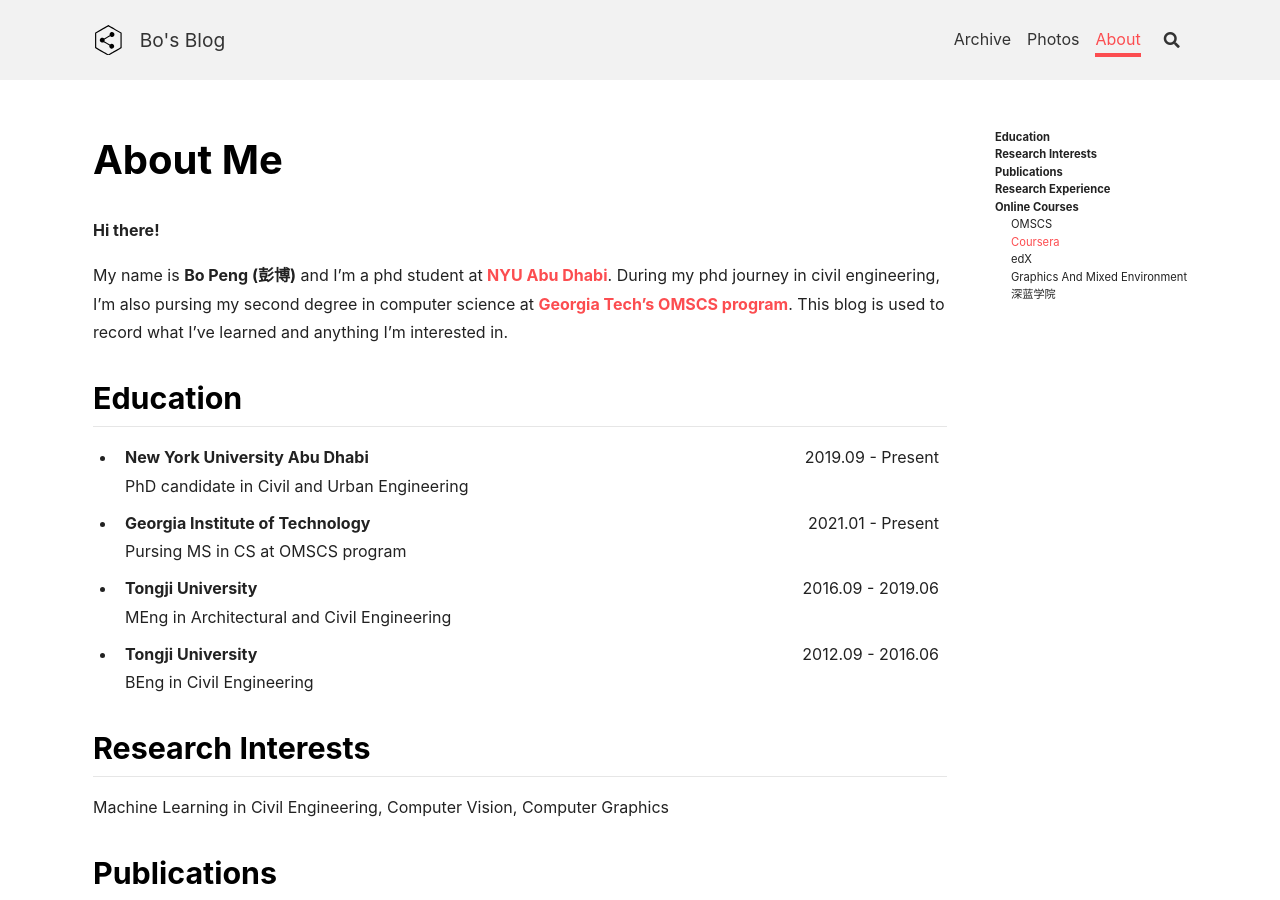
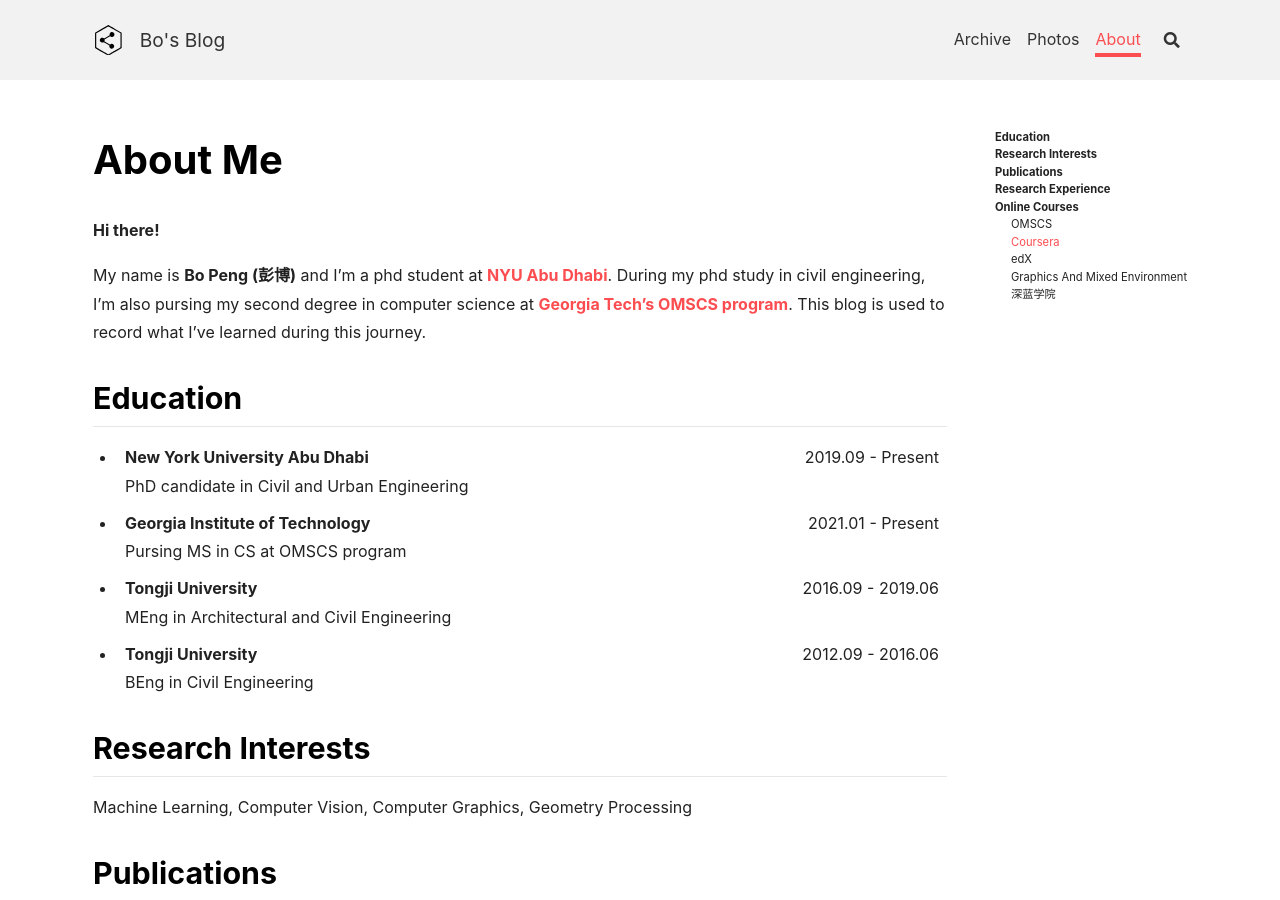
Before and after one commit to peng00bo00/peng00bo00_previous_blog, a Jekyll site: the page built from about.md, in a window 1280 px wide and 900 px high. Built offline with Jekyll 4.4.1, drawn with Linux system fonts in a browser that asks for light colours; nearby versions of some CDN libraries.

Commit message:
Update about.md

```diff
--- a/about.md
+++ b/about.md
@@ -30,7 +30,7 @@ aside:
 
 **Hi there!**
 
-My name is **Bo Peng (彭博)** and I'm a phd student at [NYU Abu Dhabi](https://nyuad.nyu.edu/en/). During my phd journey in civil engineering, I'm also pursing my second degree in computer science at [Georgia Tech's OMSCS program](https://omscs.gatech.edu/). This blog is used to record what I've learned and anything I'm interested in.
+My name is **Bo Peng (彭博)** and I'm a phd student at [NYU Abu Dhabi](https://nyuad.nyu.edu/en/). During my phd study in civil engineering, I'm also pursing my second degree in computer science at [Georgia Tech's OMSCS program](https://omscs.gatech.edu/). This blog is used to record what I've learned during this journey.
 
 ## Education
 - **New York University Abu Dhabi** <span style="float:right">2019.09 - Present</span> \
@@ -47,9 +47,10 @@ My name is **Bo Peng (彭博)** and I'm a phd student at [NYU Abu Dhabi](https:/
 
 ## Research Interests
 
-Machine Learning in Civil Engineering,
+Machine Learning,
 Computer Vision,
-Computer Graphics
+Computer Graphics,
+Geometry Processing
 
 ## Publications
 
```
